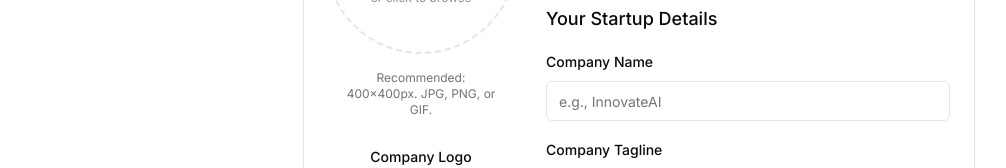
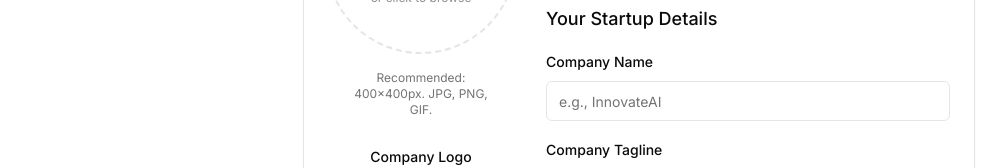
Before and after one commit to Okidex/app, a Next.js app: page /register/founder in a window 1280 px wide. Shown: the part 355-523 px from the top of the page, without its empty margins (1-1007 px from the left). Built offline with nearby package versions, Linux system fonts and the light colour scheme; no server answers; what @genkit-ai/googleai, genkit would draw is missing.

Commit message:
fix: correctly implement file uploaders in registration

```diff
--- a/src/components/auth/profile-photo-uploader.tsx
+++ b/src/components/auth/profile-photo-uploader.tsx
@@ -80,7 +80,7 @@ export default function ProfilePhotoUploader({ onFileChange }: ProfilePhotoUploa
           onChange={onFileInputChange}
         />
       </div>
-      <p className="text-xs text-muted-foreground px-4 text-center">Recommended: 400x400px. JPG, PNG, or GIF.</p>
+      <p className="text-xs text-muted-foreground px-4 text-center">Recommended: 400x400px. JPG, PNG, GIF.</p>
     </div>
   );
 }
```
